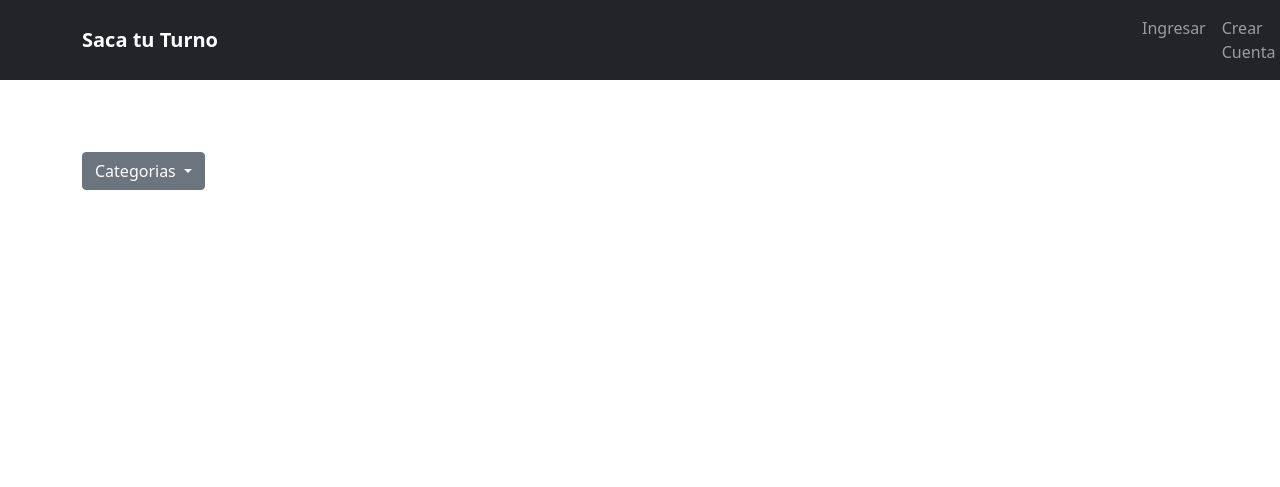
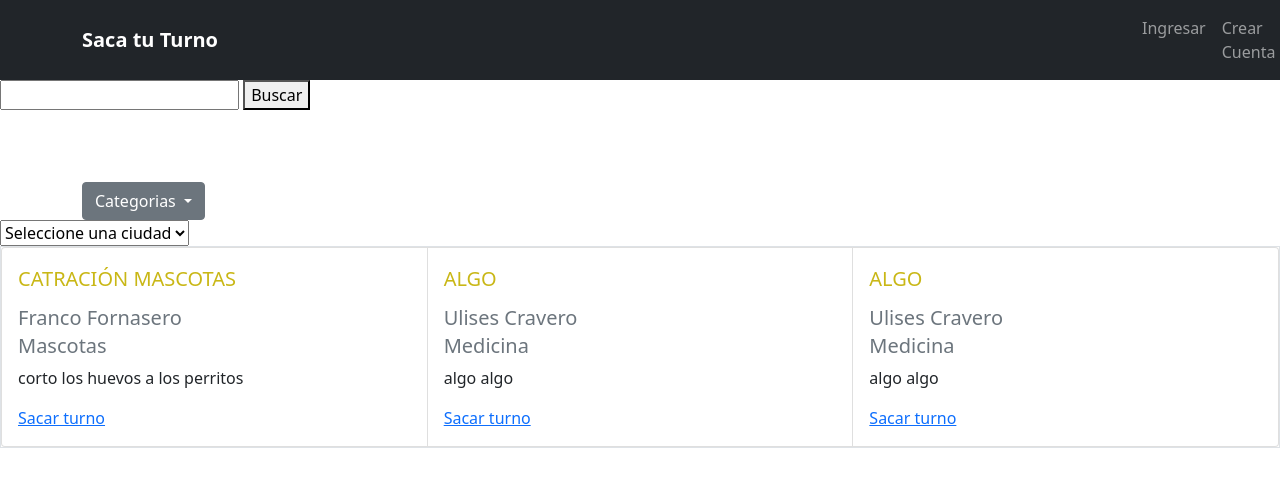
Before and after one commit to UlisesCravero/tp_ing_web_grupo_6, a Django app: page /categorias/ in a window 1280 px wide. Shown: the top 487 px of the page. Run offline with Django 3.2, Linux system fonts and the light colour scheme; data comes from the database, SQL or seed files in the repository; both versions use the stored data as it was after the commit; some libraries are stand-ins or nearby versions.

Commit message:
Avances correcciones varias

```diff
--- a/sacatuturno/sacatuturno/settings.py
+++ b/sacatuturno/sacatuturno/settings.py
@@ -9,7 +9,7 @@ https://docs.djangoproject.com/en/3.2/topics/settings/
 For the full list of settings and their values, see
 https://docs.djangoproject.com/en/3.2/ref/settings/
 """
-import django_heroku
+#import django_heroku
 import os
 from pathlib import Path
 
@@ -146,7 +146,7 @@ DEFAULT_FROM_EMAIL = 'sacatuturno.noreply@gmail.com'
 
 
 
-django_heroku.settings(locals())
+#django_heroku.settings(locals())
 
 STATICFILES_DIRS = (
   os.path.join(BASE_DIR, 'static'),
--- a/sacatuturno/sitio/url.py
+++ b/sacatuturno/sitio/url.py
@@ -16,6 +16,9 @@ urlpatterns = [
     path('agenda/<int:servicio_id>/', login_required(agenda), name='agenda'),
     path('accounts/confirm/<str:activation_key>', register_confirm, name="activation"),
     path('categorias/', categorias, name='categorias'),
+    path('categorias/<int:id_subcategoria>/', categorias_filtro, name='categorias_filtro'),
+    path('categorias/<str:ciudad>/', categorias_filtro, name='categorias_filtro'),
+    path('categorias/<int:id_subcategoria>/<str:ciudad>/', categorias_filtro, name='categorias_filtro'),
     path('paginaprivada/', login_required(paginaprivada), name='paginaprivada'),
     path('categorias/subcategoria/<int:id>/', subcategoria, name = 'subcategoria'),
     path('servicios/<int:id_subcategoria>/', servicios, name = 'servicios'),
--- a/sacatuturno/sitio/views.py
+++ b/sacatuturno/sitio/views.py
@@ -158,7 +158,57 @@ def register_confirm(request, activation_key):
 
 def categorias(request):
     categorias = Categoria.objects.all()
-    return render(request, 'categorias.html', {'categorias': categorias})
+    servicios = ServicioPrestado.objects.all()
+    query = request.GET.get('buscar_servicio')
+
+    if query:
+        servicios = servicios.filter(
+                Q(propietario__first_name__icontains=query) |
+                Q(propietario__last_name__icontains=query) |
+                Q(descripcion__icontains=query) |
+                Q(nombre__icontains=query)
+
+            ).distinct()
+    return render(request, 'categorias.html', {'categorias': categorias, 'servicios': servicios})
+
+def categorias_filtro(request, id_subcategoria=None, ciudad=None):
+    categorias = Categoria.objects.all()
+    #subcategoria = SubCategoria.objects.all()
+
+    if id_subcategoria:
+       subcategoria = SubCategoria.objects.get(id = id_subcategoria)
+
+    #import ipdb; ipdb.set_trace();
+
+    if id_subcategoria != None and ciudad == None:
+        servicios = ServicioPrestado.objects.filter(subcategoria_id = id_subcategoria)
+    elif id_subcategoria == None and ciudad != None:
+        servicios = ServicioPrestado.objects.filter(ciudad = ciudad)
+    else:
+        servicios = ServicioPrestado.objects.filter(subcategoria_id = id_subcategoria, ciudad = ciudad)
+
+    query = request.GET.get('buscar_servicio')
+
+    if query:
+        servicios = servicios.filter(
+                Q(propietario__first_name__icontains=query) |
+                Q(propietario__last_name__icontains=query) |
+                Q(descripcion__icontains=query) |
+                Q(nombre__icontains=query) |
+                Q(ciudad__icontains =query)
+
+            ).distinct()
+
+    context = {
+        'categorias': categorias,
+        'servicios': servicios,
+    }
+
+    if id_subcategoria:
+        context['subcategoria'] = subcategoria
+
+
+    return render(request, 'categorias.html', context)
 
 
 def subcategoria(request, id):
--- a/sacatuturno/templates/base.html
+++ b/sacatuturno/templates/base.html
@@ -6,4 +6,4 @@
     {% endblock %}
 </body>
 
-{% include 'footer.html' %}
+{% comment %} {% include 'footer.html' %} {% endcomment %}
--- a/sacatuturno/templates/categorias.html
+++ b/sacatuturno/templates/categorias.html
@@ -1,11 +1,22 @@
 {% include "header.html" %}
 
 {%block content %}
+    <form method="GET">
+        {%csrf_token%}
+        <div>
+            <input type="text" name="buscar_servicio" id="" value="{{request.GET.buscar_servicio}}">
+            <button type="submit">Buscar</button>
+        </div>
+    </form>
 
     <div class="container" style="padding-top: 3.5rem">
         <div class="dropdown mt-3">
             <button class="btn btn-secondary dropdown-toggle" type="button" id="dropdownMenuButton" data-bs-toggle="dropdown" aria-haspopup="true" aria-expanded="false">
-                Categorias
+                {% if subcategoria %}
+                     {{ subcategoria.nombre}}
+                {%else%}
+                    Categorias
+                {%endif%}
             </button>
             <div class="dropdown-menu" aria-labelledby="dropdownMenuButton">
 
@@ -14,7 +25,8 @@
                     <a class="dropdown-item dropdown-toggle" href="#" id="dropdown-layouts" data-bs-toggle="dropdown" aria-haspopup="true" aria-expanded="false">{{categoria.nombre}}</a>
                     <div class="dropdown-menu" aria-labelledby="dropdown-layouts">
                         {% for subcategoria in categoria.traerSubcategorias.all %}
-                            <a class="dropdown-item" href="{% url 'servicios' subcategoria.id %}">{{subcategoria.nombre}}</a>
+
+                            <a class="dropdown-item" id = "item_subcategoria" href="{% url 'categorias_filtro' subcategoria.id%}">{{subcategoria.nombre}}</a>
                         {% endfor %}
                     </div>
                 </div>
@@ -23,7 +35,71 @@
         </div>
     </div>
 
+    <select name="elegir_ciudad" id = "elegir_ciudad" onchange="myFunction()">
+        <option value="">
+            {% if request.GET.elegir_ciudad %}
+                {{request.GET.elegir_ciudad}}
+            {% else %}
+                Seleccione una ciudad
+            {% endif %}
+        </option>
+        <option value="Rafaela">Rafaela</option>
+        <option value="Santa Fe">Santa Fe</option>
+        <option value="Rosario">Rosario</option>
+    </select>
+
+    <div class="card-group border border-black">
+            {%for item in servicios %}
+            <div class="card">
+                <div class="card-body">
+                    <div class="card-title letracaja colorcito text-uppercase"><p>{{item.nombre}} </p> </div>
+                    <h6 class="card-subtitle letracaja mb-2 text-muted">{{item.propietario.first_name}} {{item.propietario.last_name}}</h6>
+                    <h6 class="card-subtitle letracaja mb-2 text-muted">{{item.categoria}}</h6>
+                    <div class="panel-text"><p>{{item.descripcion}}</p></div>
+                    <div class="panel-foocter"><a href="{% url 'pedir_turno' item.id item.propietario.id %}">Sacar turno</a></div>
+                </div>
+            </div>
+
+            {%endfor%}
+    </div>
+
+
     <script>
+
+    var items = document.querySelectorAll('#item_subcategoria');
+    console.log(items);
+
+    function redirigirCategoria(){
+        var ciudad = document.getElementById("elegir_ciudad").value;
+        var subcategoria = document.getElementById("dropdownMenuButton").innerText;
+        if (ciudad = 'Seleccione una ciudad')
+            url = 'http://127.0.0.1:8000/categorias/'+ subcategoria + '/';
+        else
+            url = 'http://127.0.0.1:8000/categorias/'+ subcategoria + '/' + ciudad + '/';
+        window.location.replace(url)
+    }
+
+    for (var i = 0; i < items.length; i++) {
+        items[i].addEventListener("click", redirigirCategoria);
+    }
+
+    /*window.onload = function() {
+
+    }*/
+
+    function myFunction() {
+        var ciudad = document.getElementById("elegir_ciudad").value;
+        var subcategoria = document.getElementById("dropdownMenuButton").innerText
+        if (subcategoria = 'Categorias')
+            url = 'http://127.0.0.1:8000/categorias/'+ ciudad + '/';
+        else
+            url = 'http://127.0.0.1:8000/categorias/'+ subcategoria + '/' + ciudad + '/';
+
+        window.location.replace(url);
+    }
+
+
+
         (function($bs) {
     const CLASS_NAME = 'has-child-dropdown-show';
     $bs.Dropdown.prototype.toggle = function(_orginal) {
```
Also changed, not shown: sacatuturno/db.sqlite3.
